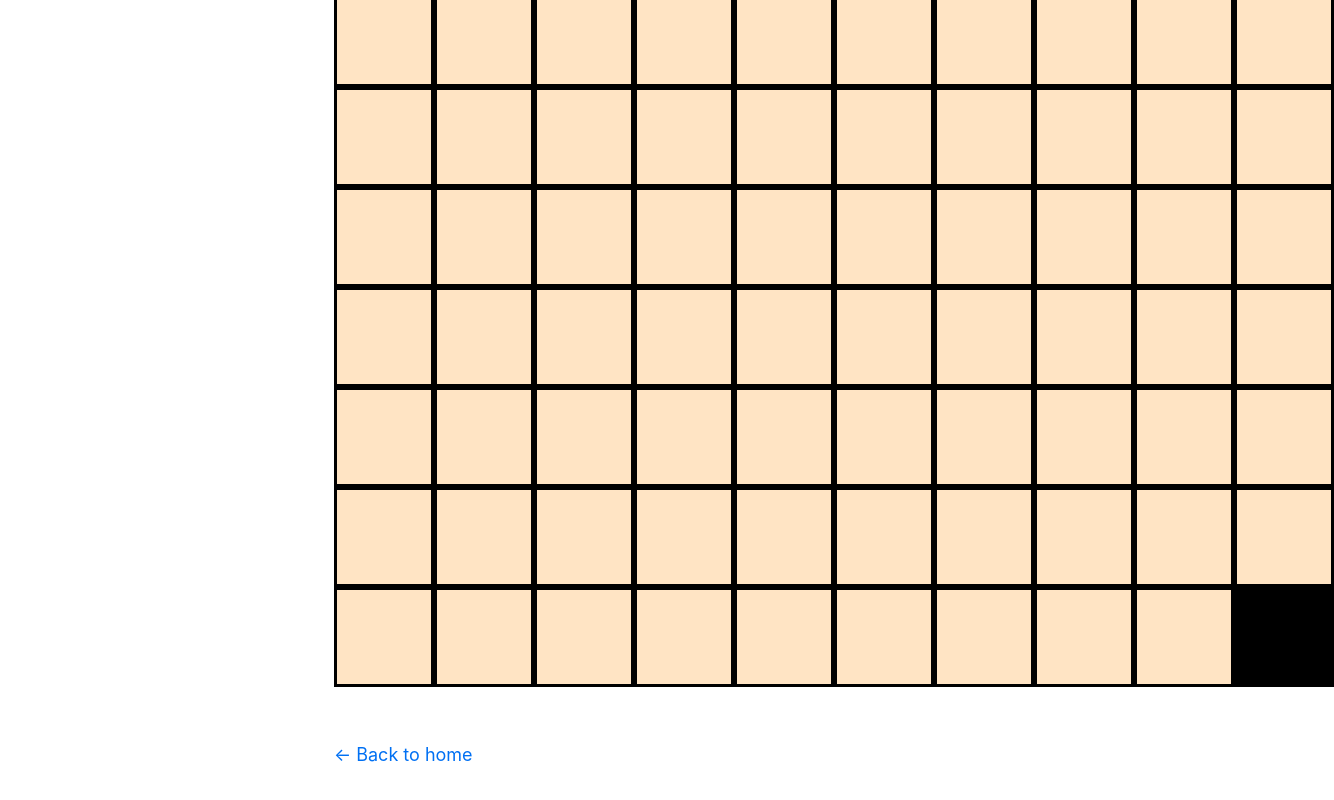
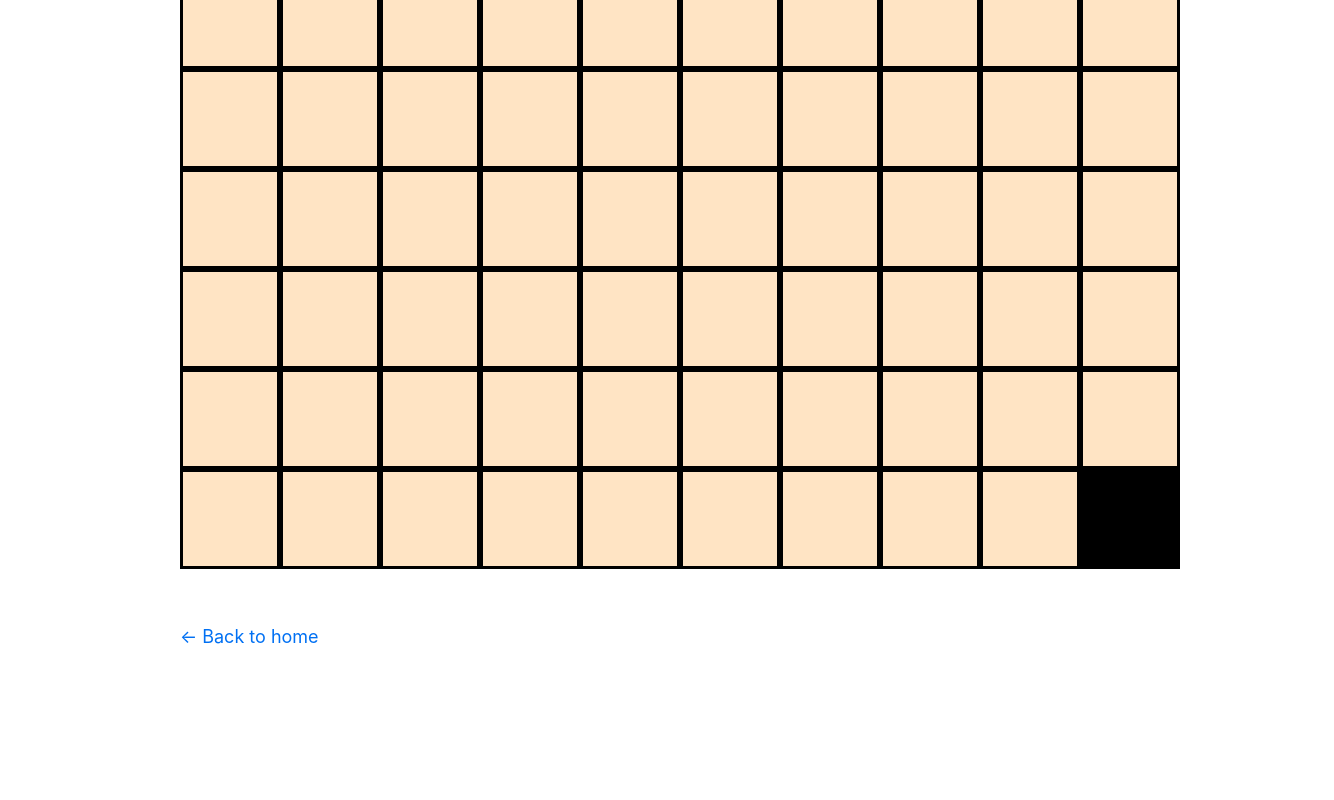
Before and after one commit to heiheihang/nextjs-blog, a Next.js app: page /projects/shortest-path in a window 1280 px wide. Shown: the part 586-1386 px from the top of the page, 1334 px wide, since content can reach past the window. After the commit the page ends 1364 px from the top, so only its background shows below. Built offline with nearby package versions, Linux system fonts and the light colour scheme.

Commit message:
Updated link to shortest path

```diff
--- /dev/null
+++ b/components/layout2.js
@@ -0,0 +1,21 @@
+import Head from 'next/head'
+import Image from 'next/image'
+import styles from './layout2.module.css'
+import utilStyles from '../styles/utils.module.css'
+import Link from 'next/link'
+
+const name = 'Alex'
+export const siteTitle = 'Next.js Sample Website'
+
+export default function Layout2({ children, home }) {
+    return <div className={styles.container}>
+        <main>{children}</main>
+        {!home && (
+            <div className={styles.backToHome}>
+                <Link href="/">
+                    <a>← Back to home</a>
+                </Link>
+            </div>
+        )}
+    </div>
+}
--- /dev/null
+++ b/components/layout2.module.css
@@ -0,0 +1,14 @@
+.container {
+    padding: 4rem 10rem;
+    margin: 3rem auto 3rem;
+  }
+
+  .header {
+    display: flex;
+    flex-direction: column;
+    align-items: center;
+  }
+
+  .backToHome {
+    margin: 3rem 0 0;
+  }
--- a/pages/index.js
+++ b/pages/index.js
@@ -37,6 +37,9 @@ export default function Home({ allPostsData }) {
           <li>Next.js</li>
         </ul>
       </section>
+      <section>
+        <Link href="/projects/shortest-path">Pathfinding Visualizer</Link>
+      </section>
       <section className={`${utilStyles.headingMd} ${utilStyles.padding1px}`}>
         <h2 className={utilStyles.headingLg}>Blog</h2>
         <ul className={utilStyles.list}>
--- a/pages/projects/shortest-path.js
+++ b/pages/projects/shortest-path.js
@@ -1,5 +1,5 @@
 import React, { useState } from 'react';
-import Layout, { siteTitle } from '../../components/layout'
+import Layout2, { siteTitle } from '../../components/layout2'
 import Head from 'next/head'
 
 import styles from '../../components/grid.module.css'
@@ -291,43 +291,36 @@ function breadthFirstSearch(mat) {
     while (queue.length > 0) {
         console.log(queue)
         let [row, col, path] = queue.shift()
+
         if (mat[row][col] == 3) {
+            console.log(path)
             return path
         }
-        if (mat[row][col] == 1) {
+        if (mat[row][col] == 1 || mat[row][col] == 5) {
             continue
         }
+        mat[row][col] = 5
+        if (row > 0) {
+
+            let queue1 = path.slice()
+            queue1.push([row - 1, col])
+            queue.push([row - 1, col, queue1])
+
+        }
+        if (col > 0) {
+            let queue2 = path.slice()
+            queue2.push([row, col - 1])
+            queue.push([row, col - 1, queue2])
+        }
         if (row < arraySize - 1) {
-            if (visited[row + 1][col] == 0) {
             let queue1 = path.slice()
             queue1.push([row + 1, col])
             queue.push([row + 1, col, queue1])
-                visited[row + 1][col] = 1
-            }
         }
         if (col < arraySize - 1) {
-            if (visited[row][col + 1] == 0) {
             let queue2 = path.slice()
             queue2.push([row, col + 1])
             queue.push([row, col + 1, queue2])
-                visited[row][col + 1] = 1
-            }
-        }
-        if (row > 0) {
-            if (visited[row - 1][col] == 0) {
-                let queue1 = path.slice()
-                queue1.push([row - 1, col])
-                queue.push([row - 1, col, queue1])
-                visited[row - 1][col]
-            }
-        }
-        if (col > 0) {
-            if (visited[row][col - 1]) {
-                let queue2 = path.slice()
-                queue2.push([row, col - 1])
-                queue.push([row, col - 1, queue2])
-                visited[row][col - 1]
-            }
         }
     }
 }
@@ -419,7 +412,7 @@ export default function Path() {
         </button>
     }
 
-    function FindPathButton() {
+    function DepthFirstSearchButton() {
         return <button onClick={() => {
             let path = depthFirstSearch(grid)
             let newGrid = grid.map(row => row.slice())
@@ -474,16 +467,16 @@ export default function Path() {
     }
 
     return (
-        <Layout>
+        <Layout2>
             <Head>
                 <title>Shortest Path</title>
             </Head>
             <ResetButton />
-            <FindPathButton />
+            <DepthFirstSearchButton />
             <BreadthFirstSearchButton />
             <DijkstraButton />
             <AStarButton />
             <div className={styles.container}>{grid.map((row, colIndex) => <div>{row.map((elem, rowIndex) => <Box state={elem} row={colIndex} col={rowIndex} />)}</div>)}</div>
-        </Layout>
+        </Layout2>
     )
 }
```
Lines whose indentation alone changed are shown as unchanged.
